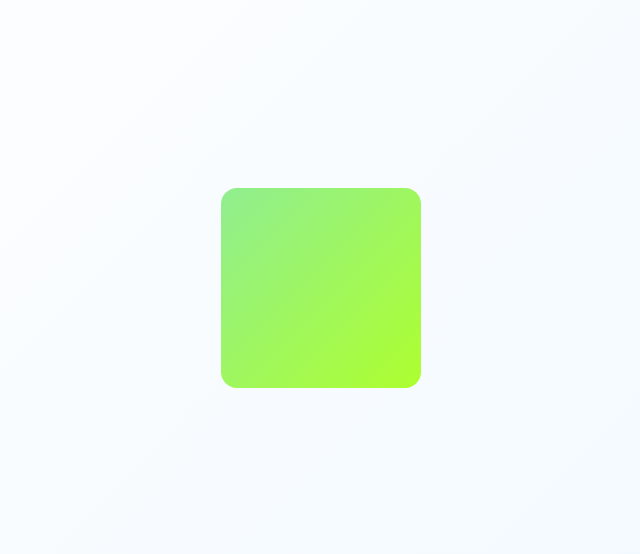
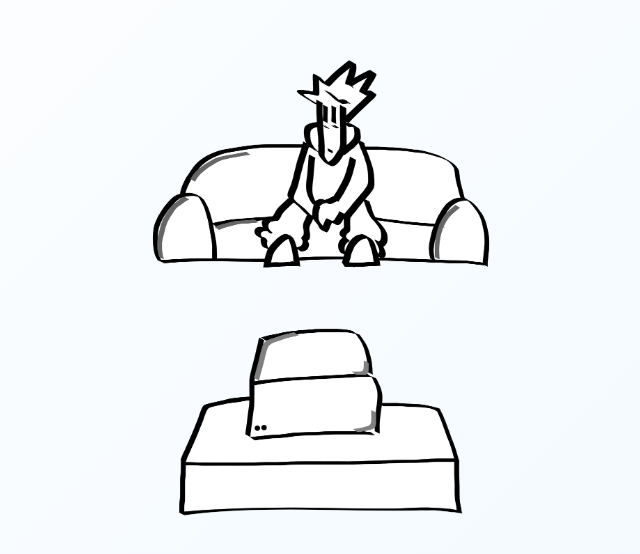
Before and after one commit to MattGuil/untitled, a website built with Vite: page index.html in a window 1280 px wide. Shown: the part 112-666 px from the top of the page, without its empty margins (319-959 px from the left). Built offline with nearby package versions, Linux system fonts and the light colour scheme.

Commit message:
setup the scene without any animation

```diff
--- a/index.html
+++ b/index.html
@@ -8,7 +8,11 @@
   </head>
   <body class="gradient-white">
 
-    <div class="box gradient-green"></div>
+    <div class="living-room" aria-hidden="false">
+      <img src="src/assets/sprites/couch.png" class="couch">
+      <img src="src/assets/sprites/joe.png" class="joe">
+      <img src="src/assets/sprites/tv.png" class="tv">
+    </div>
 
     <script type="module" src="/src/main.ts"></script>
   </body>
--- a/src/main.ts
+++ b/src/main.ts
@@ -5,15 +5,3 @@ import { PixiPlugin } from 'gsap/PixiPlugin';
 gsap.registerPlugin(PixiPlugin);
 
 PixiPlugin.registerPIXI(PIXI);
-
-// const app = new PIXI.Application();
-// await app.init({});
-
-// document.body.appendChild(app.canvas);
-
-gsap.to(".box", {
-  rotation: 360,
-  duration: 5,
-  repeat: -1,
-  ease: "linear"
-});
--- a/style.css
+++ b/style.css
@@ -4,16 +4,32 @@ body {
     align-items: center;
 }
 
-.box {
-    width: 200px;
-    height: 200px;
-    border-radius: 16px;
-}
-
-.gradient-green {
-    background: linear-gradient(135deg, greenyellow, lightgreen);
-}
-
 .gradient-white {
     background: linear-gradient(135deg, white, aliceblue);
 }
+
+.living-room {
+    position: relative;
+    width: 100%;
+    height: auto;
+    display: inline-block;
+
+    img {
+        position: absolute;
+        top: 50%;
+        left: 50%;
+        transform: translate(-50%, -50%);
+        width: 100%;
+        pointer-events: none;
+    }
+
+    .couch { z-index: 1; }
+    .joe { z-index: 2; }
+    .tv { z-index: 3; }
+}
+
+@media (max-width: 800px) {
+    .living-room img {
+        width: 200%;
+    }
+}
```
Also changed, not shown: src/assets/sprites/couch.png (added), src/assets/sprites/joe.png (added), src/assets/sprites/tv.png (added).
